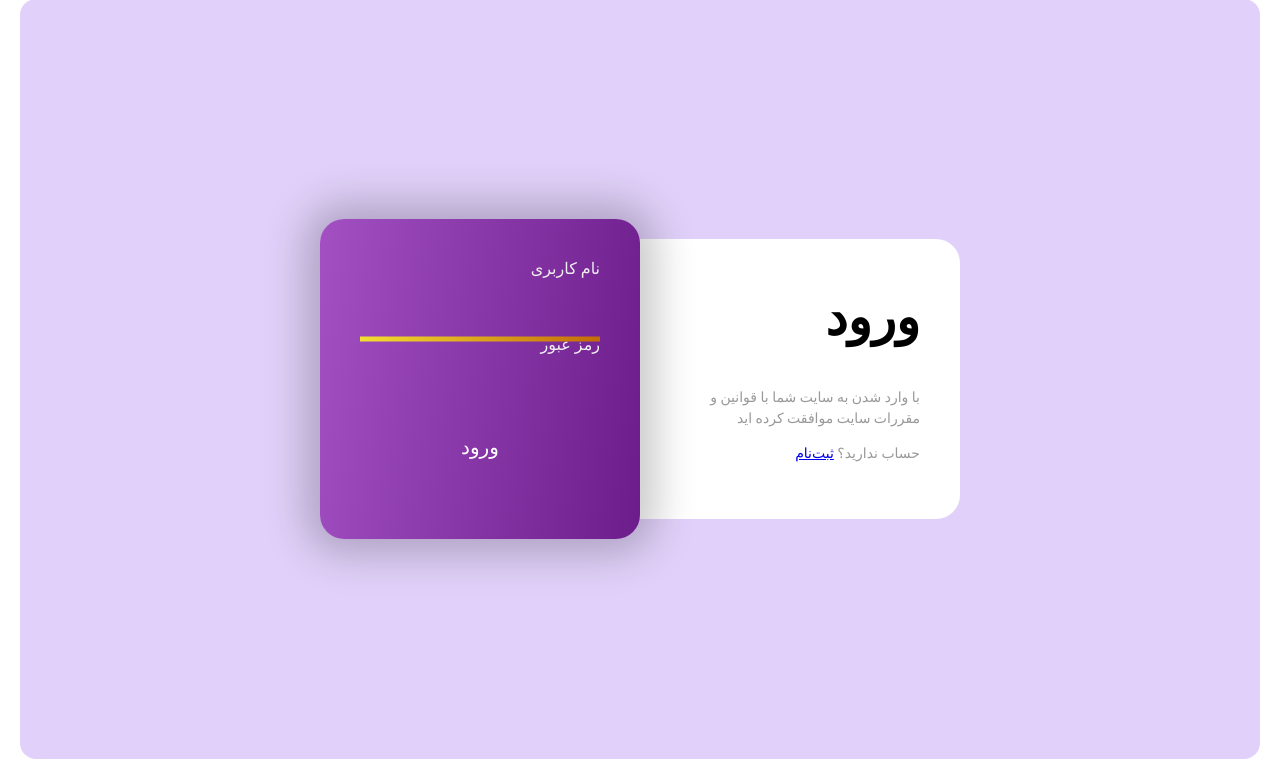
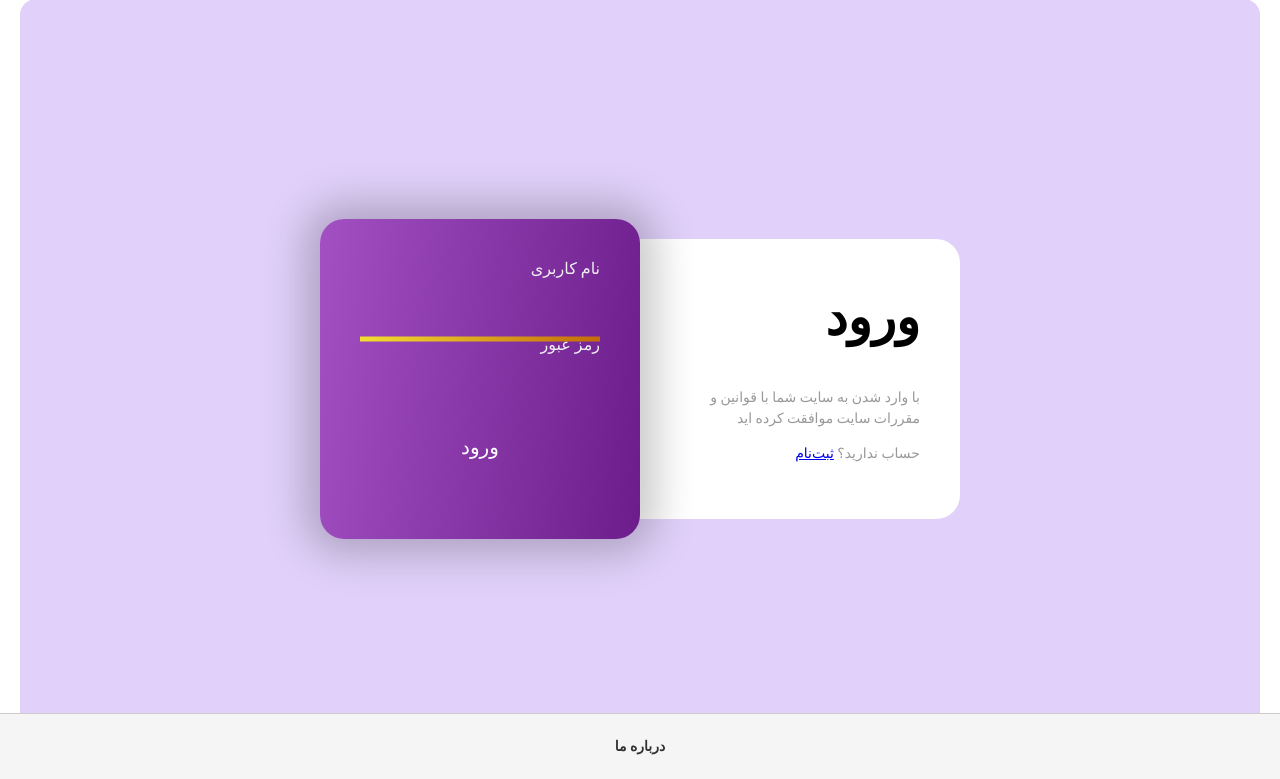
Before and after one commit to ITRCInternship/Research-Method, a Flask app: page /login in a window 1280 px wide. Shown: the part 21-800 px from the top of the page. Run offline with Flask 3, Linux system fonts and the light colour scheme; some web fonts are replaced.

Commit message:
add about page

```diff
--- a/app/routes.py
+++ b/app/routes.py
@@ -60,3 +60,7 @@ def question(qid):
         total=total,
         progress=progress
     )
+
+@main_bp.route('/about')
+def about():
+    return render_template('about.html')
--- a/app/static/login.css
+++ b/app/static/login.css
@@ -161,3 +161,28 @@ input::-moz-focus-inner {
 .message {
   color: red;
 }
+
+
+.footer {
+  position: fixed;
+  bottom: 0;
+  right: 0;
+  left: 0;
+  background-color: #f5f5f5;
+  text-align: center;
+  padding: 10px;
+  font-size: 14px;
+  border-top: 1px solid #ccc;
+  direction: rtl;
+  z-index: 1000;
+}
+
+.footer a {
+  color: #333;
+  text-decoration: none;
+  font-weight: bold;
+}
+
+.footer a:hover {
+  text-decoration: underline;
+}
--- a/app/templates/login.html
+++ b/app/templates/login.html
@@ -59,5 +59,14 @@
     <script src="https://cdnjs.cloudflare.com/ajax/libs/animejs/3.2.1/anime.min.js"></script>
     <script src="{{ url_for('static', filename='js/scripts.js') }}"></script>
 
+
+    <footer class="footer">
+      <p><a href="{{ url_for('main.about') }}">درباره ما</a></p>
+    </footer>
+
   </body>
+
+
+
+
 </html>
--- a/app/templates/question.html
+++ b/app/templates/question.html
@@ -112,5 +112,10 @@
   <script src="{{ url_for('static', filename='js/menu.js') }}"></script>
   <script src="{{ url_for('static', filename='js/modal.js') }}"></script>
 
+
+
+  <footer class="footer">
+      <p><a href="{{ url_for('main.about') }}">درباره ما</a></p>
+  </footer>
 </body>
 </html>
```
Also changed, not shown: app/static/question.css (+26 -0 lines), app/auth.py (line endings or trailing spaces).
